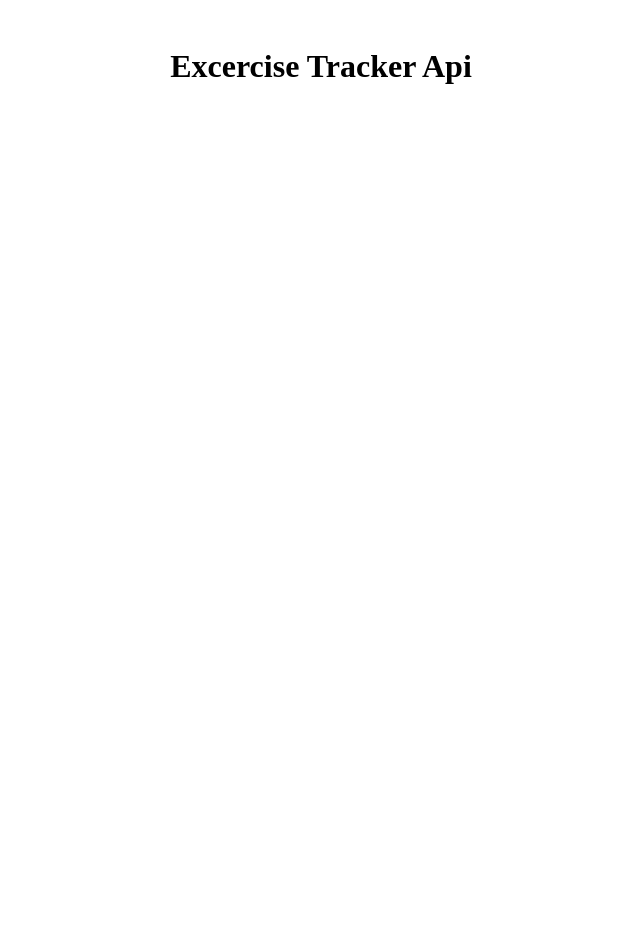
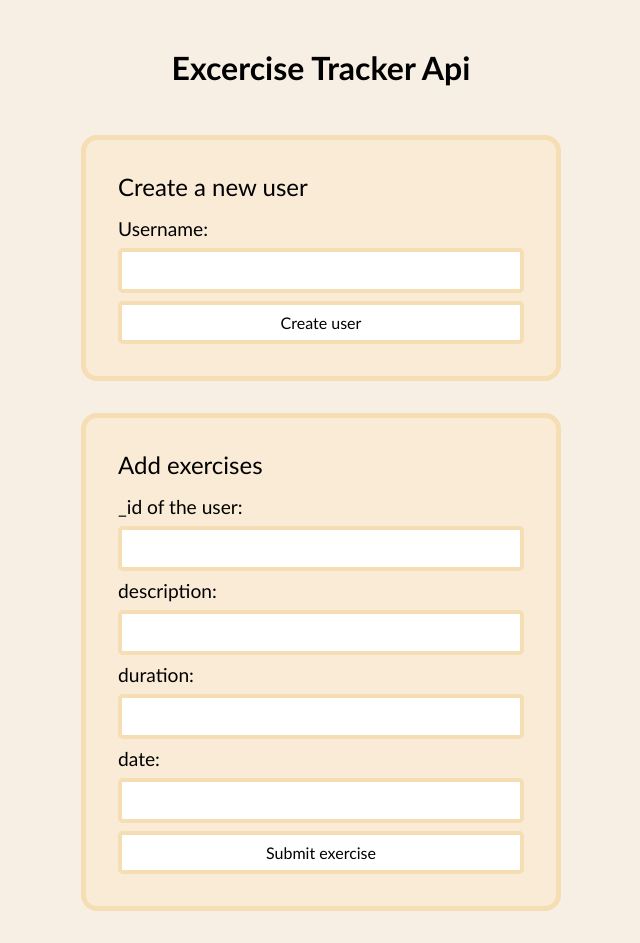
Before and after one commit to vitorgessner/exerciseTracker_api, a website: page src/index.html in a window 1280 px wide. Shown: the whole page, without its empty margins (319-959 px from the left). Before the commit the page ends 800 px from the top, so only its background shows below. Drawn offline with Linux system fonts and the light colour scheme.

Commit message:
Estilizando a página

```diff
--- a/public/css/style.css
+++ b/public/css/style.css
@@ -6,9 +6,73 @@
 
 html {
     font-size: 16px;
+    font-family: 'Trebuchet MS', 'Lucida Sans Unicode', 'Lucida Grande', 'Lucida Sans', Arial, sans-serif;
+}
+
+body {
+    background-color: rgb(248, 239, 228);
 }
 
 h1 {
     text-align: center;
     margin: 3rem;
 }
+
+fieldset {
+    width: 50%;
+    max-width: 30rem;
+    min-width: 20rem;;
+    margin: 2rem auto;
+    padding: 2rem;
+    border: 5px solid rgb(245, 222, 179);
+    background-color: antiquewhite;
+    border-radius: 1rem;
+}
+
+fieldset legend {
+    font-size: 1.5rem;
+    padding: 0 0 1rem 0
+}
+
+fieldset label {
+    font-size: 1.2rem;
+}
+
+fieldset label input[type="text"] {
+    padding: .5rem;
+    border-radius: .3rem;
+    border: 4px solid wheat;
+    margin: .5rem 0;
+    font-family: 'Trebuchet MS', 'Lucida Sans Unicode', 'Lucida Grande', 'Lucida Sans', Arial, sans-serif;
+    font-size: 1.1rem;
+    color: rgb(46, 46, 46);
+    letter-spacing: .08rem;
+}
+
+fieldset label input[type="text"]::selection {
+    background-color: wheat;
+}
+
+fieldset label input[type="text"]:active, fieldset label input[type="text"]:focus, fieldset input[type="submit"]:active, fieldset input[type="submit"]:focus {
+    outline: 3px solid rgb(255, 255, 255);
+    outline-offset: 2px;
+}
+
+form div, fieldset label {
+    display: flex;
+    flex-direction: column;
+}
+
+fieldset input[type="submit"] {
+    padding: .5rem .8rem;
+    background-color: white;
+    border: 4px solid wheat;
+    border-radius: .3rem;
+    font-size: 1rem;
+    font-family: 'Trebuchet MS', 'Lucida Sans Unicode', 'Lucida Grande', 'Lucida Sans', Arial, sans-serif;
+    display: block;
+    width: 100%;
+}
+fieldset input[type="submit"]:hover, fieldset input[type="submit"]:active, fieldset input[type="submit"]:focus {
+    background-color: rgb(250, 243, 236);
+}
--- a/src/index.html
+++ b/src/index.html
@@ -1,12 +1,45 @@
 <!DOCTYPE html>
 <html lang="en">
+
 <head>
     <meta charset="UTF-8">
     <meta name="viewport" content="width=device-width, initial-scale=1.0">
     <title>Exercise Tracker</title>
     <link rel="stylesheet" href="/css/style.css">
 </head>
+
 <body>
     <h1>Excercise Tracker Api</h1>
+    <fieldset>
+        <form action="/api/users" method="post">
+            <legend>Create a new user</legend>
+            <label for="username">Username:
+                <input type="text" name="username" id="username">
+            </label>
+            <input type="submit" value="Create user">
+        </form>
+    </fieldset>
+
+    <fieldset>
+        <form action="/api/users/:_id/exercises" method="post">
+            <legend>Add exercises</legend>
+            <div>
+                <label for="username_exercise">_id of the user:
+                    <input type="text" name="username_exercise" id="username_exercise">
+                </label>
+                <label for="description">description:
+                    <input type="text" name="description" id="description">
+                </label>
+                <label for="duration">duration:
+                    <input type="text" name="duration" id="duration">
+                </label>
+                <label for="date">date:
+                    <input type="text" name="date" id="date">
+                </label>
+            </div>
+            <input type="submit" value="Submit exercise">
+        </form>
+    </fieldset>
 </body>
+
 </html>
```
